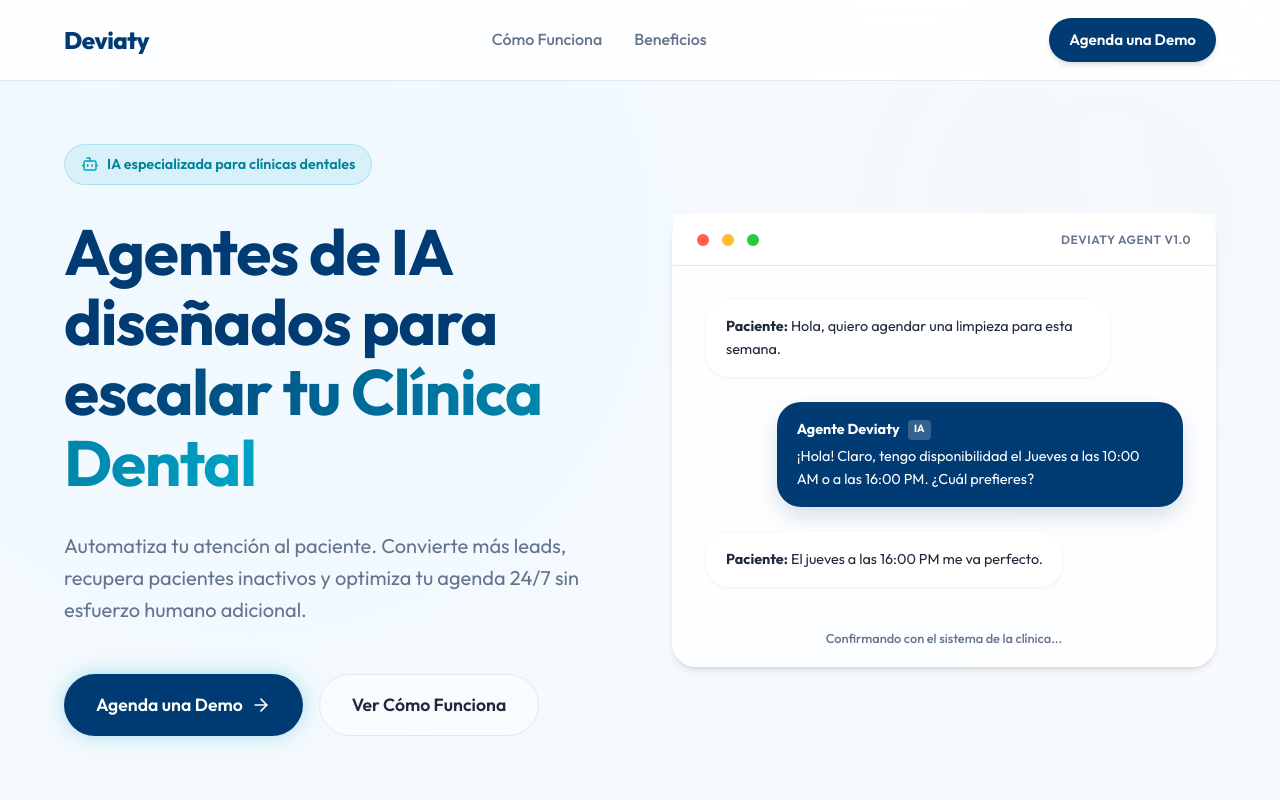
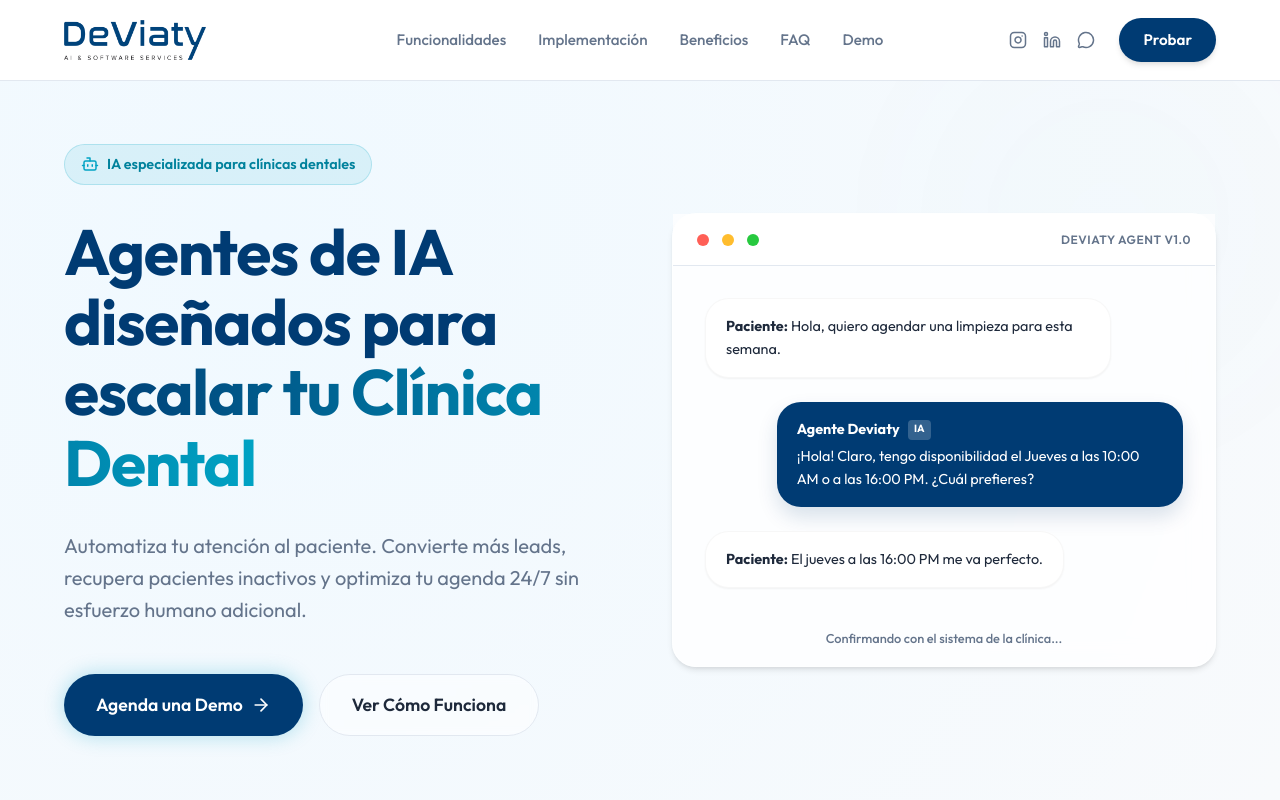
Before and after one commit to MdeMedina/Landing-Page-Deviaty, a Next.js app: page / in a window 1280 px wide. Shown: the top 800 px of the page. Built offline with nearby package versions, Linux system fonts and the light colour scheme.

Commit message:
Corrección en Barra superior, incorporación de logo, y ajuste en barra inferior.

```diff
--- a/components/ChatDemo.tsx
+++ b/components/ChatDemo.tsx
@@ -21,7 +21,7 @@
 const INITIAL_MESSAGES: Message[] = [
     {
         id: 1,
-        text: "¡Hola! Soy AmalIA, tu asistente dental inteligente. ¿En qué puedo ayudarte hoy?",
+        text: "¡Hola! Soy Deviaty, tu asistente dental inteligente. ¿En qué puedo ayudarte hoy?",
         sender: "ai",
         time: "10:00 AM"
     }
@@ -97,7 +97,7 @@
                                 Experimenta el futuro con <span className="text-gradient">nuestro Chat de Prueba</span>
                             </h2>
                             <p className="text-lead">
-                                AmalIA no es un chatbot básico. Entiende el contexto médico, agenda citas y resuelve dudas complejas al instante. Pruébalo tú mismo.
+                                Deviaty no es un chatbot básico. Entiende el contexto médico, agenda citas y resuelve dudas complejas al instante. Pruébalo tú mismo.
                             </p>
 
                             <div className={styles.quickActions}>
@@ -131,7 +131,7 @@
                             <div className={styles.phoneHeader}>
                                 <div className={styles.avatar}>A</div>
                                 <div className={styles.statusInfo}>
-                                    <strong>AmalIA</strong>
+                                    <strong>Deviaty</strong>
                                     <span className={styles.onlineStatus}>
                                         <span className={styles.dot} /> En línea
                                     </span>
--- a/components/Footer.tsx
+++ b/components/Footer.tsx
@@ -1,4 +1,7 @@
+"use client";
+
 import Link from "next/link";
+import Image from "next/image";
 import styles from "./Footer.module.css";
 import { Linkedin, Twitter, Instagram, Mail, MapPin } from "lucide-react";
 
@@ -7,7 +10,30 @@
         <footer className={styles.footer}>
             <div className={`container ${styles.container}`}>
                 <div className={styles.brand}>
-                    <div className={styles.logo}>Deviaty</div>
+                    <Link href="/" className={styles.logoLink} aria-label="Volver al inicio">
+                        <div className={styles.logoContainer}>
+                            <Image
+                                src="/logo.png"
+                                alt="Deviaty Logo"
+                                width={140}
+                                height={40}
+                                className={styles.logoImage}
+                                onError={(e) => {
+                                    const target = e.target as HTMLElement;
+                                    target.style.display = 'none';
+                                    const parent = target.parentElement;
+                                    if (parent) {
+                                        const fallback = parent.querySelector(`.${styles.logoFallback}`);
+                                        if (fallback) (fallback as HTMLElement).style.display = 'block';
+                                    }
+                                }}
+                            />
+                            <div className={styles.logoFallback} style={{ display: 'none' }}>
+                                <span className={styles.logotextMain}>De</span>
+                                <span className={styles.logotextAccent}>Viaty</span>
+                            </div>
+                        </div>
+                    </Link>
                     <p className={styles.description}>
                         Agentes de Inteligencia Artificial especializados en automatizar y escalar clínicas dentales. Entregamos pacientes listos en tu sillón.
                     </p>
@@ -27,9 +53,11 @@
                 <div className={styles.linksBlock}>
                     <h4 className={styles.heading}>Producto</h4>
                     <ul className={styles.list}>
-                        <li><Link href="#como-funciona">Cómo Funciona</Link></li>
-                        <li><Link href="#beneficios">Beneficios</Link></li>
-                        <li><Link href="#testimonios">Casos de Éxito</Link></li>
+                        <li><Link href="#beneficios">Funcionalidades</Link></li>
+                        <li><Link href="#como-funciona">Implementación</Link></li>
+                        <li><Link href="#impacto">Beneficios</Link></li>
+                        <li><Link href="#faq">FAQ</Link></li>
+                        <li><Link href="#demo">Demo</Link></li>
                     </ul>
                 </div>
 
@@ -45,7 +73,7 @@
                 <div className={styles.linksBlock}>
                     <h4 className={styles.heading}>Contacto</h4>
                     <ul className={styles.list}>
-                        <li className={styles.contactItem}><Mail size={16} /> contacto@deviaty.com</li>
+                        <li className={styles.contactItem}><Mail size={16} /> deviaty.tech@gmail.com</li>
                         <li className={styles.contactItem}><MapPin size={16} /> Providencia, Santiago, Chile</li>
                         {/* Can remove location if it's worldwide but it adds trust */}
                     </ul>
--- a/components/ImpactSection.tsx
+++ b/components/ImpactSection.tsx
@@ -53,7 +53,7 @@
     {
         value: "97%",
         title: "Captura de Pacientes",
-        description: "AmalIA atrapa y agenda a todos los pacientes que escriben fuera de horario o en fines de semana.",
+        description: "Deviaty atrapa y agenda a todos los pacientes que escriben fuera de horario o en fines de semana.",
         icon: <UserCheck size={24} />
     },
     {
@@ -85,7 +85,7 @@
                         Deja de perder dinero por <span className="text-gradient">inasistencias o mala gestión</span>
                     </h2>
                     <p className="text-lead">
-                        AmalIA optimiza tu flujo de caja automatizando la captura de leads y el agendamiento inteligente 24/7.
+                        Deviaty optimiza tu flujo de caja automatizando la captura de leads y el agendamiento inteligente 24/7.
                     </p>
                 </div>
 
--- a/components/Navbar.module.css
+++ b/components/Navbar.module.css
@@ -4,10 +4,11 @@
     left: 0;
     width: 100%;
     z-index: 50;
-    background: rgba(255, 255, 255, 0.85);
+    background: rgba(255, 255, 255, 0.95);
     backdrop-filter: blur(12px);
     -webkit-backdrop-filter: blur(12px);
     border-bottom: 1px solid var(--color-border);
+    transition: all 0.3s ease;
 }
 
 .navbar {
@@ -20,39 +21,99 @@
 .logo {
     display: flex;
     align-items: center;
-    gap: 0.5rem;
+    flex: 1; /* Permite que el centro se mantenga alineado centralmente */
 }
 
-.logotext {
-    font-size: 1.5rem;
-    font-weight: 800;
+.logoContainer {
+    display: flex;
+    align-items: center;
+}
+
+.logoImage {
+    object-fit: contain;
+    max-height: 40px;
+    width: auto;
+}
+
+.logoFallback {
+    font-size: 1.75rem;
+    font-weight: 700;
+    letter-spacing: -0.03em;
+    display: flex;
+    align-items: baseline;
+    line-height: 1;
+}
+
+.logotextMain {
     color: var(--color-primary);
-    letter-spacing: -0.02em;
+}
+
+.logotextAccent {
+    color: var(--color-primary);
+    /* En el logo real la 'V' es prominente, podemos ajustar si es necesario */
 }
 
 .nav {
     display: none;
 }
 
-@media (min-width: 768px) {
+@media (min-width: 1024px) {
     .nav {
         display: flex;
         gap: 2rem;
         align-items: center;
+        flex: 2;
+        justify-content: center;
     }
 }
 
 .navlink {
+    font-size: 0.95rem;
     font-weight: 500;
     color: var(--color-text-muted);
-    transition: color 0.2s;
+    transition: color 0.3s ease, transform 0.2s ease;
 }
 
 .navlink:hover {
     color: var(--color-primary);
+    transform: translateY(-1px);
+}
+
+.rightSection {
+    display: flex;
+    align-items: center;
+    gap: 1.5rem;
+    flex: 1;
+    justify-content: flex-end;
+}
+
+.socialLinks {
+    display: none;
+}
+
+@media (min-width: 768px) {
+    .socialLinks {
+        display: flex;
+        align-items: center;
+        gap: 1rem;
+    }
+}
+
+.socialIcon {
+    color: var(--color-text-muted);
+    display: flex;
+    align-items: center;
+    justify-content: center;
+    transition: color 0.3s ease, transform 0.2s ease;
+}
+
+.socialIcon:hover {
+    color: var(--color-primary);
+    transform: translateY(-2px);
 }
 
 .cta {
     font-size: 0.95rem;
-    padding: 0.6rem 1.25rem;
+    padding: 0.6rem 1.5rem;
+    white-space: nowrap;
 }
--- a/components/Navbar.tsx
+++ b/components/Navbar.tsx
@@ -4,6 +4,7 @@
 import { motion } from "framer-motion";
 import styles from "./Navbar.module.css";
 import Image from "next/image";
+import { Instagram, Linkedin, MessageCircle } from "lucide-react";
 
 export default function Navbar() {
     return (
@@ -14,21 +15,69 @@
             transition={{ duration: 0.5, ease: "easeOut" }}
         >
             <div className={`container ${styles.navbar}`}>
+                {/* Lado Izquierdo: Logo */}
                 <Link href="/" className={styles.logo}>
-                    {/* We'll use absolute path assuming logo is in public folder or just text if not available */}
-                    <span className={styles.logotext}>Deviaty</span>
+                    <div className={styles.logoContainer}>
+                        <Image
+                            src="/logo.png"
+                            alt="Deviaty Logo"
+                            width={140}
+                            height={40}
+                            className={styles.logoImage}
+                            // Adding a fallback if image fails to load
+                            onError={(e) => {
+                                const target = e.target as HTMLElement;
+                                target.style.display = 'none';
+                                const parent = target.parentElement;
+                                if (parent) {
+                                    const fallback = parent.querySelector(`.${styles.logoFallback}`);
+                                    if (fallback) (fallback as HTMLElement).style.display = 'block';
+                                }
+                            }}
+                        />
+                        <div className={styles.logoFallback} style={{ display: 'none' }}>
+                            <span className={styles.logotextMain}>De</span>
+                            <span className={styles.logotextAccent}>Viaty</span>
+                        </div>
+                    </div>
                 </Link>
+
+                {/* Centro: Enlaces de Navegación */}
                 <nav className={styles.nav}>
+                    <Link href="#beneficios" className={styles.navlink}>
+                        Funcionalidades
+                    </Link>
                     <Link href="#como-funciona" className={styles.navlink}>
-                        Cómo Funciona
+                        Implementación
                     </Link>
-                    <Link href="#beneficios" className={styles.navlink}>
+                    <Link href="#impacto" className={styles.navlink}>
                         Beneficios
                     </Link>
+                    <Link href="#faq" className={styles.navlink}>
+                        FAQ
+                    </Link>
+                    <Link href="#demo" className={styles.navlink}>
+                        Demo
+                    </Link>
                 </nav>
-                <Link href="#demo" className={`btn btn-primary ${styles.cta}`}>
-                    Agenda una Demo
-                </Link>
+
+                {/* Lado Derecho: Redes y Botón */}
+                <div className={styles.rightSection}>
+                    <div className={styles.socialLinks}>
+                        <Link href="#" className={styles.socialIcon} aria-label="Instagram">
+                            <Instagram size={18} />
+                        </Link>
+                        <Link href="#" className={styles.socialIcon} aria-label="LinkedIn">
+                            <Linkedin size={18} />
+                        </Link>
+                        <Link href="#" className={styles.socialIcon} aria-label="WhatsApp">
+                            <MessageCircle size={18} />
+                        </Link>
+                    </div>
+                    <Link href="#demo" className={`btn btn-primary ${styles.cta}`}>
+                        Probar
+                    </Link>
+                </div>
             </div>
         </motion.header>
     );
--- a/components/ProblemSection.tsx
+++ b/components/ProblemSection.tsx
@@ -33,7 +33,7 @@
             <div className="container">
                 <div className={styles.header}>
                     <h2 className={`heading-2 ${styles.title}`}>
-                        Cinco minutos de demora, <span className={styles.highlight}>80% menos de pacientes.</span>
+                        Cada consulta sin respuesta, <span className={styles.highlight}>es un paciente que se pierde.</span>
                     </h2>
                     <p className={`text-lead ${styles.subtitle}`}>
                         La gestión manual dificulta responder consultas, dar seguimiento a pacientes y recuperar citas perdidas.
--- a/components/ProductExplanation.tsx
+++ b/components/ProductExplanation.tsx
@@ -99,7 +99,7 @@
                     <div>
                         <span className="eyebrow" style={{ display: "inline-block", marginBottom: "1rem", color: "var(--color-accent)", fontSize: "0.875rem", fontWeight: 600, letterSpacing: "0.05em", textTransform: "uppercase" }}>AGENTE IA PARA CLÍNICAS</span>
                         <h2 className="heading-2">
-                            Automatiza la <span className={styles.highlight}>atención de pacientes</span> en tu clínica
+                            Automatiza la <span className={styles.highlight}>atención de pacientes en tu clínica</span>
                         </h2>
                     </div>
                     <p className="text-lead" style={{ maxWidth: "600px", color: "var(--color-text-muted)" }}>
```
Also changed, not shown: components/Footer.module.css (+29 -3 lines), public/logo.png (added).
